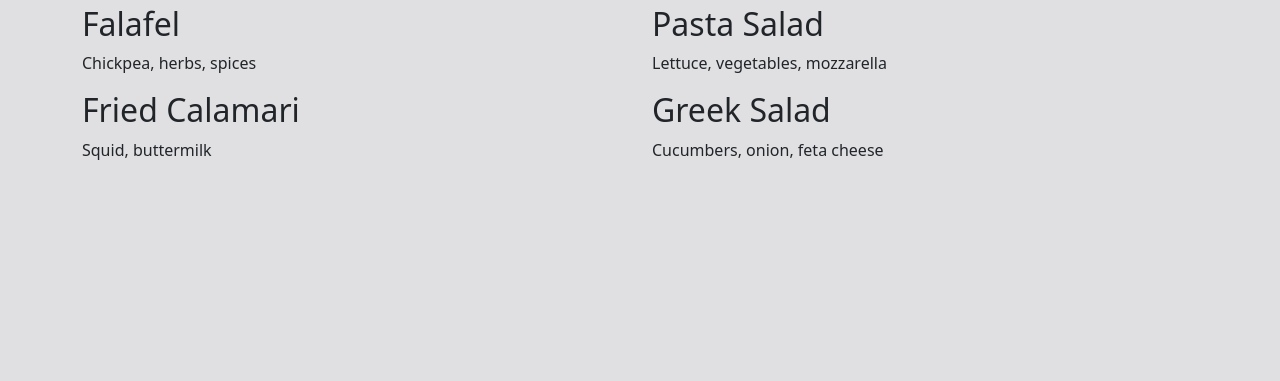
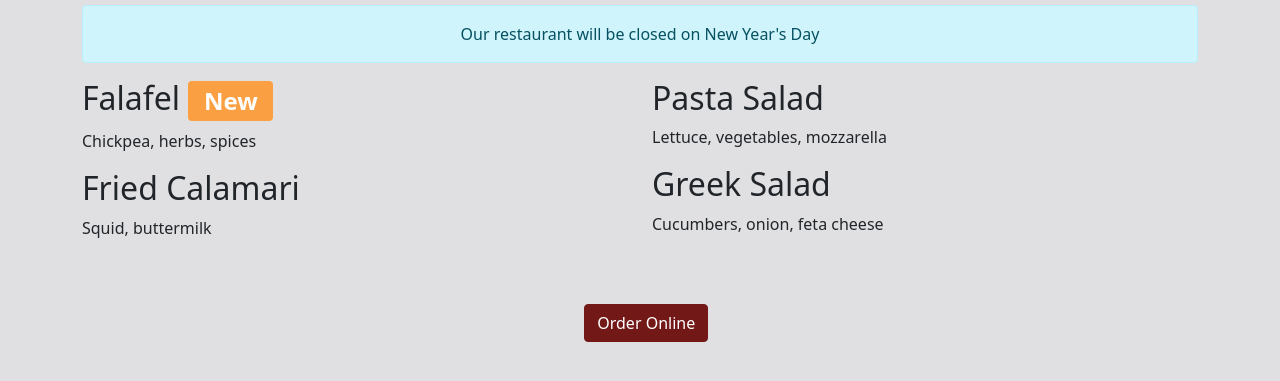
Before and after one commit to zacharyboelter/practice-day-1, a plain HTML site: page index.html in a window 1280 px wide. Shown: the part 75-456 px from the top of the page. Drawn offline with Linux system fonts and the light colour scheme.

Commit message:
done for now

```diff
--- a/index.html
+++ b/index.html
@@ -1,9 +1,11 @@
 <!DOCTYPE html>
 <html>
+
 <head>
     <title>Little Lemon</title>
     <link href="bootstrap.min.css" rel="stylesheet">
 </head>
+
 <body>
     <div class="container">
         <div class="row">
@@ -17,12 +19,14 @@
             <div class="col-12">
                 <div class="text-center">
                     <h1>Our Menu</h1>
+                    <div class="alert alert-info" role="alert">Our restaurant will be closed on New Year's Day</div>
+
                 </div>
             </div>
         </div>
         <div class="row">
             <div class="col-12 col-lg-6">
-                <h2>Falafel</h2>
+                <h2>Falafel <span class="badge bg-secondary">New</span></h2>
                 <p>Chickpea, herbs, spices</p>
                 <h2>Fried Calamari</h2>
                 <p>Squid, buttermilk</p>
@@ -35,6 +39,14 @@
             </div>
         </div>
     </div>
+    <div class="row">
+            <div class="col-12">
+                    <div class="text-center">
+                            <button type="button" class="btn btn-primary">Order Online</button>
+                        </div>
+                </div>
+    </div>
     <script src="bootstrap.bundle.min.js"></script>
 </body>
+
 </html>
```
